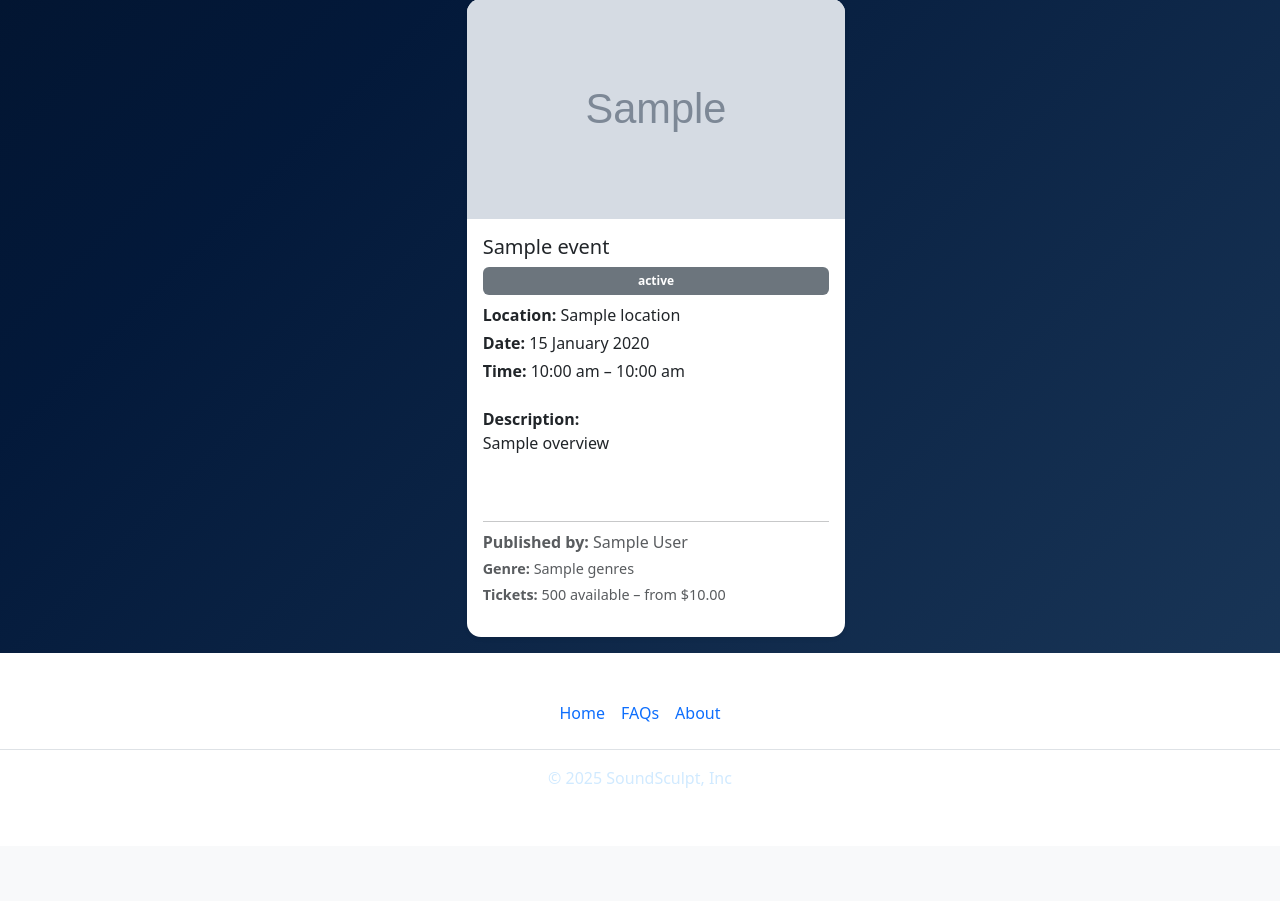
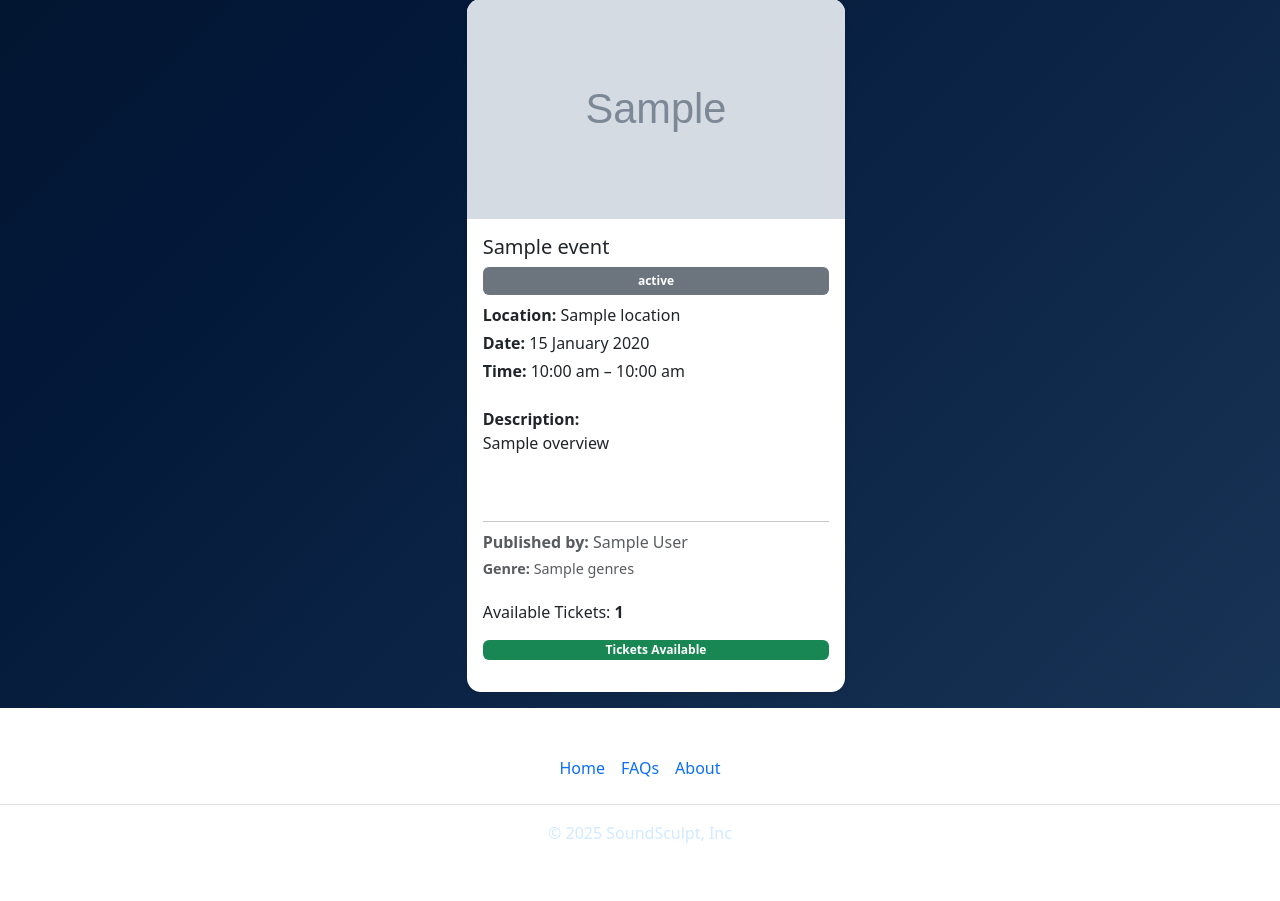
Before and after one commit to alfonso-av/iab207-assessment-2, a Python web app: template templates/all_events.html in a window 1280 px wide. Shown: the part 399-1300 px from the top of the page. Before the commit the page ends 1245 px from the top, so only its background shows below. Run offline with Jinja, Linux system fonts and the light colour scheme; the template is opened without the code that fills it: most values are stand-ins (such as "Sample title", 1, 10 or a date in 2020); some libraries are stand-ins or nearby versions.

Commit message:
Revise ticket information display in all_events.html
Updated ticket availability display and removed price information.

```diff
--- a/templates/all_events.html
+++ b/templates/all_events.html
@@ -153,13 +153,16 @@
                   <strong>Genre:</strong> {{ event.genres or 'Not specified' }}
                 </p>
                 <p class="text-muted mb-3" style="font-size: 0.9rem;">
-                  <strong>Tickets:</strong>
-                  500 available
-                  {% if event.tickets and event.tickets|length > 0 %}
-                    – from ${{ "%.2f"|format(event.tickets[0].price) }}
-                  {% else %}
-                    – price not listed
-                  {% endif %}
+<p class="card-text">
+    Available Tickets:
+    <strong>{{ event.total_availability }}</strong>
+</p>
+
+{% if event.total_availability <= 0 %}
+    <span class="badge bg-danger">Sold Out</span>
+{% else %}
+    <span class="badge bg-success">Tickets Available</span>
+{% endif %}
                 </p>
 
               </div>
```
